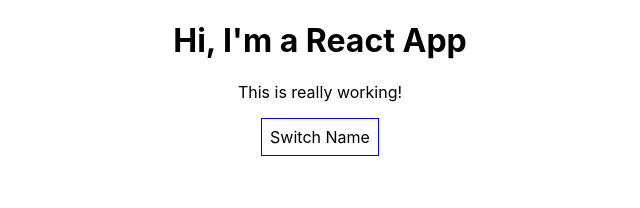
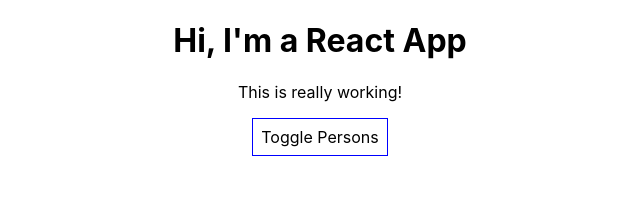
Before and after one commit to docedson/ReactTheCompleteGuideUdemy, a React (Create React App) app: page / in a window 1280 px wide. Shown: the top 208 px of the page, without its empty margins (320-960 px from the left). Built offline with nearby package versions, Linux system fonts and the light colour scheme.

Commit message:
Finished lesson 54: Handling Dynamic Content 'The JS Way'

```diff
--- a/src/App.js
+++ b/src/App.js
@@ -60,7 +60,7 @@
           <Person
             name={this.state.persons[1].name}
             age={this.state.persons[1].age}
-            click={this.switchNameHandler.bind(this, 'Max!')}
+            click={this.switchNameHandler.bind( this, 'Max!' )}
             changed={this.nameChangedHandler} >My Hobbies: Racing</Person>
           <Person
             name={this.state.persons[2].name}
@@ -75,7 +75,7 @@
         <p>This is really working!</p>
         <button
           style={style}
-          onClick={this.togglePersonsHandler}>Switch Name</button>
+          onClick={this.togglePersonsHandler}>Toggle Persons</button>
         {persons}
       </div>
     );
```
